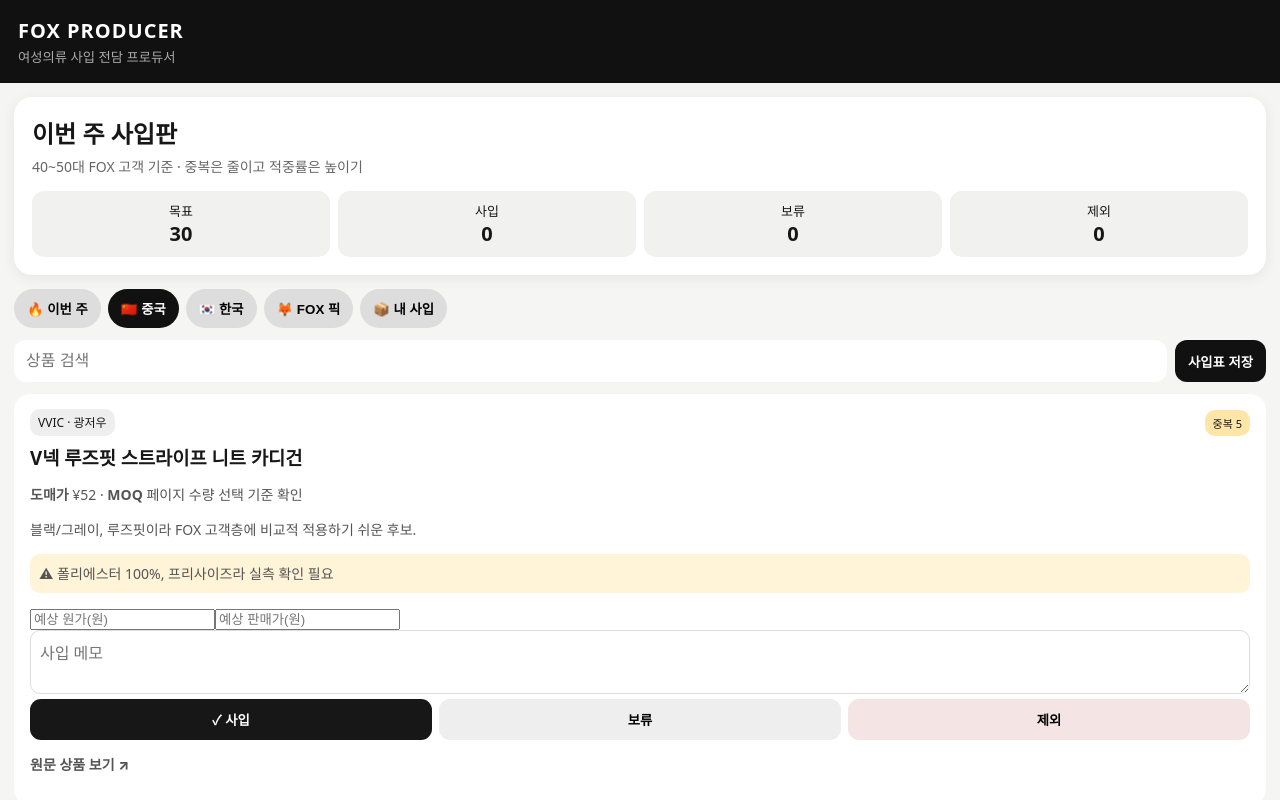
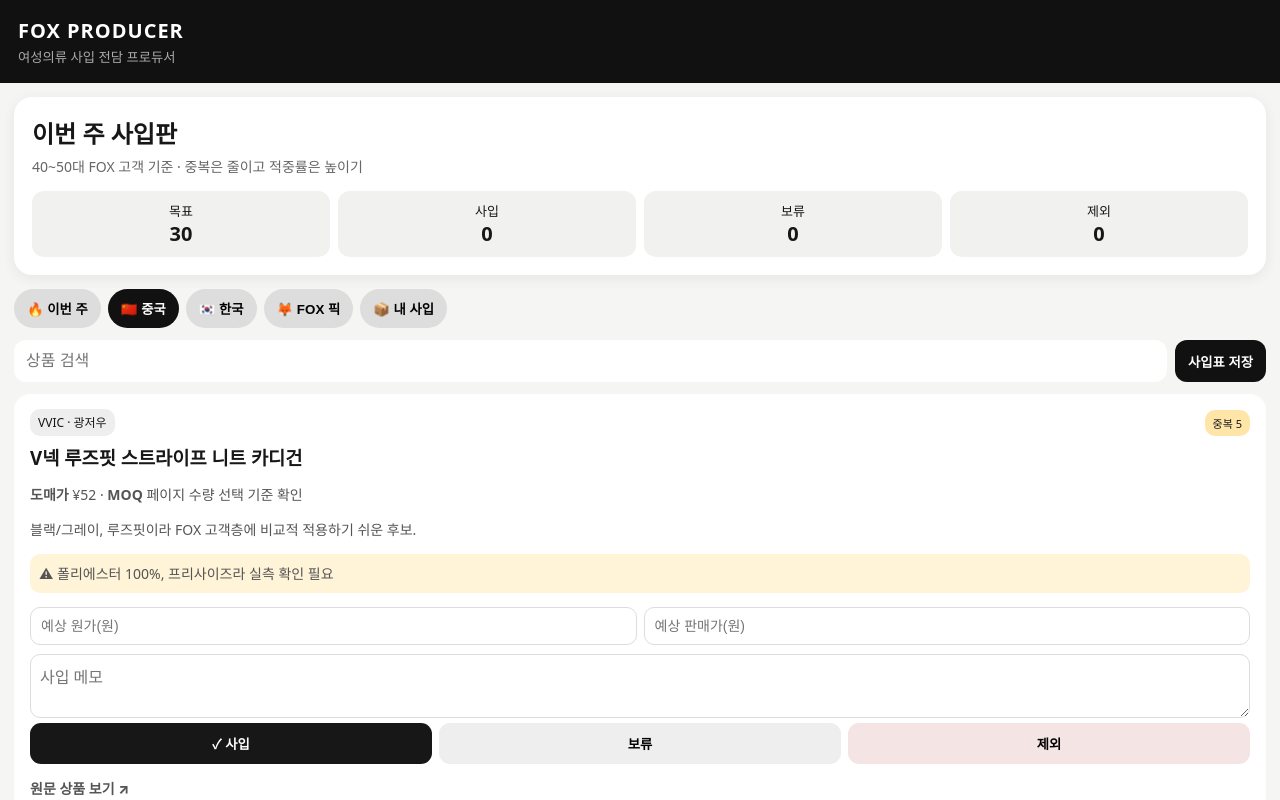
Before and after one commit to jopdrules-prog/fox, a plain HTML site: page index.html in a window 1280 px wide. Both pictures are taken after a click on the button "🇨🇳 중국". Shown: the top 800 px of the page. Drawn offline with Linux system fonts and the light colour scheme.

Commit message:
Style FOX Producer sourcing cost inputs

```diff
--- a/app.css
+++ b/app.css
@@ -2,3 +2,5 @@
 .product{overflow:hidden}.pimg{width:100%;aspect-ratio:4/5;object-fit:cover;border-radius:12px;margin-bottom:12px}.risk{background:#fff3d8;padding:9px;border-radius:10px}.product a{font-weight:800;text-decoration:none}
 
 .tools{display:flex;gap:8px;margin:0 14px 12px}.tools input{min-width:0;flex:1;border:0;background:#fff;border-radius:12px;padding:12px;font-size:16px}.tools button{border:0;background:#111;color:#fff;border-radius:12px;padding:0 13px;font-weight:800}.dupe{float:right;font-size:11px;background:#ffe5a8;padding:5px 8px;border-radius:10px}.product textarea{width:100%;min-height:64px;border:1px solid #ddd;border-radius:10px;padding:9px;font:inherit}
+
+.costs{display:flex;gap:7px;margin:9px 0}.costs input{width:50%;min-width:0;border:1px solid #ddd;border-radius:10px;padding:10px;font-size:14px}
```
